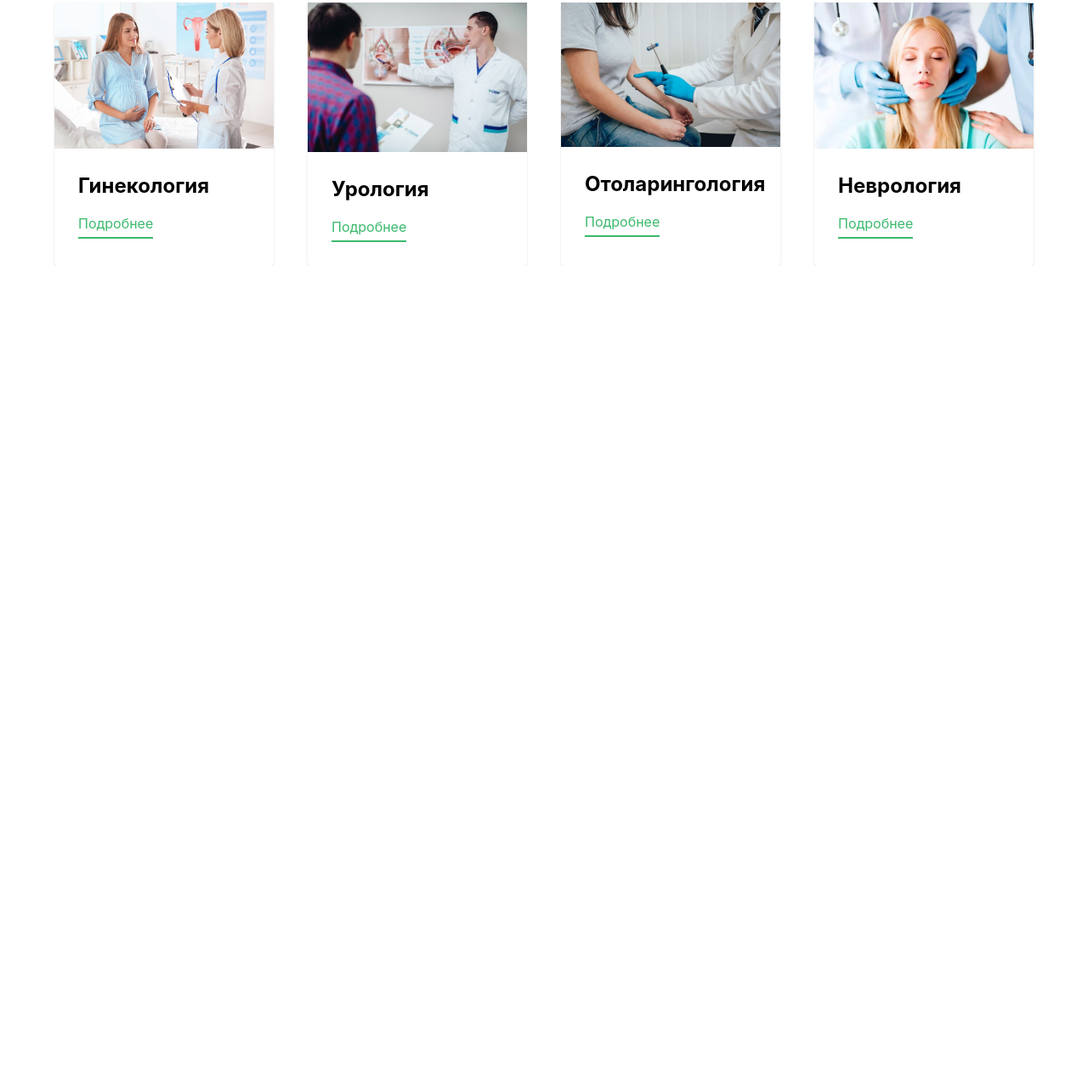
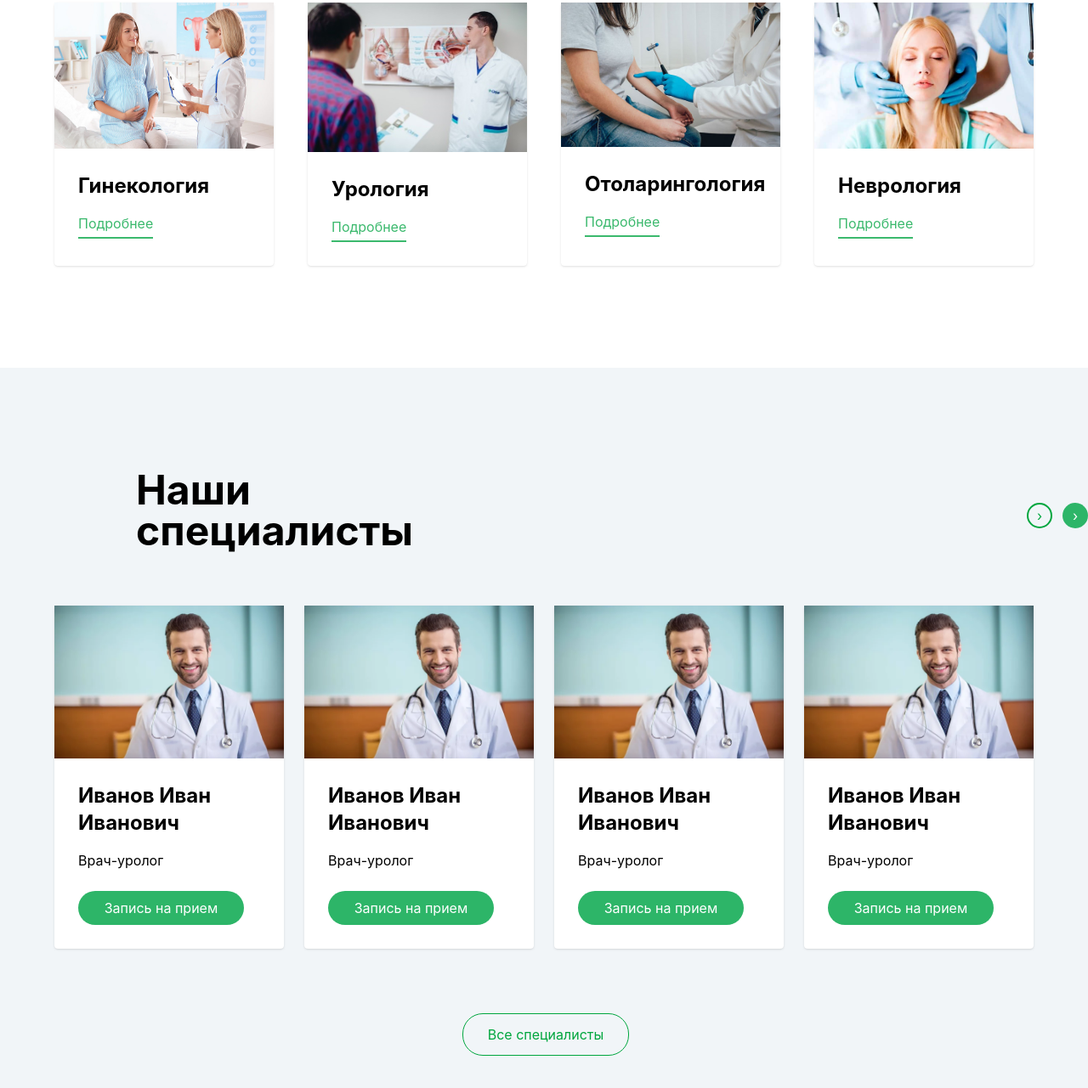
Before and after one commit to idilnozairgasheva06-svg/Practice-project, a website: page src/index.html in a window 1280 px wide. Shown: the part 1583-2864 px from the top of the page at 85% size. Before the commit the page ends 1896 px from the top, so only its background shows below. Drawn offline with Linux system fonts and the light colour scheme.

Commit message:
our specialist

```diff
--- a/src/index.html
+++ b/src/index.html
@@ -115,5 +115,64 @@
         </div>
     </div>
   </section>
+
+  <section class="h-[850px] bg-[#F1F5F8]">
+            <div class="flex gap-155 mt-30">
+             <h1 class="text-5xl font-bold text-black ml-40 mt-30">Наши специалисты</h1>
+             <div class="flex justify-around mt-33 gap-3 items-center">
+<button class="w-[30px] h-[30px] border-2 border-green-600 rounded-4xl text-green-600 text-center ">›</button>
+             <button class="w-[30px] h-[30px] bg-[#2db568] rounded-4xl text-white text-center ">›</button>
+
+</div>
+            </div>
+    <div class="w-6xl mx-auto">
+      <div class="text-center mb-16">
+      </div>
+      <div class="grid grid-cols-1 md:grid-cols-4 gap-6">
+        <div class="bg-white rounded shadow-sm ">
+          <img src="/images/doctor.png">
+          <div class="p-7">
+            <h2 class="text-2xl font-bold">Иванов Иван Иванович </h2>
+            <div class=" mt-4 ">
+              <p>Врач-уролог</p>
+      <button class="w-[195px] h-[40px] mt-6 bg-[#2db568] rounded-3xl text-white">Запись на прием</button>
+            </div>
+          </div>
+        </div>
+        <div class="bg-white rounded shadow-sm ">
+          <img src="/images/doctor.png">
+          <div class="p-7">
+            <h2 class="font-bold text-2xl ">Иванов Иван Иванович</h2>
+            <div class=" mt-4">
+              <p > Врач-уролог</p>
+      <button class="w-[195px] h-[40px] mt-6 bg-[#2db568] rounded-3xl text-white">Запись на прием</button>
+
+            </div>
+          </div>
+        </div>
+        <div class="bg-white rounded shadow-sm ">
+          <img  src="/images/doctor.png">
+          <div class="p-7">
+            <h2 class="font-bold text-2xl ">Иванов Иван Иванович</h2>
+            <div class=" mt-4">
+              <p >Врач-уролог</p>
+      <button class="w-[195px] h-[40px] mt-6 bg-[#2db568] rounded-3xl text-white">Запись на прием</button>
+
+            </div>
+          </div>
+        </div>
+         <div class="bg-white rounded shadow-sm ">
+          <img  src="/images/doctor.png">
+          <div class="p-7">
+            <h2 class="font-bold text-2xl ">Иванов Иван Иванович</h2>
+            <div class=" mt-4">
+              <p >Врач-уролог</p>
+      <button class="w-[195px] h-[40px] mt-6 bg-[#2db568] rounded-3xl text-white">Запись на прием</button>
+            </div>
+        </div>
+    </div>
+    <button class="w-[196px] h-[50px] mt-13 border-1 border-green-600 rounded-3xl text-green-600 ml-120 ">Все специалисты</button>
+  </section>
+
 </body>
 </html>
```
